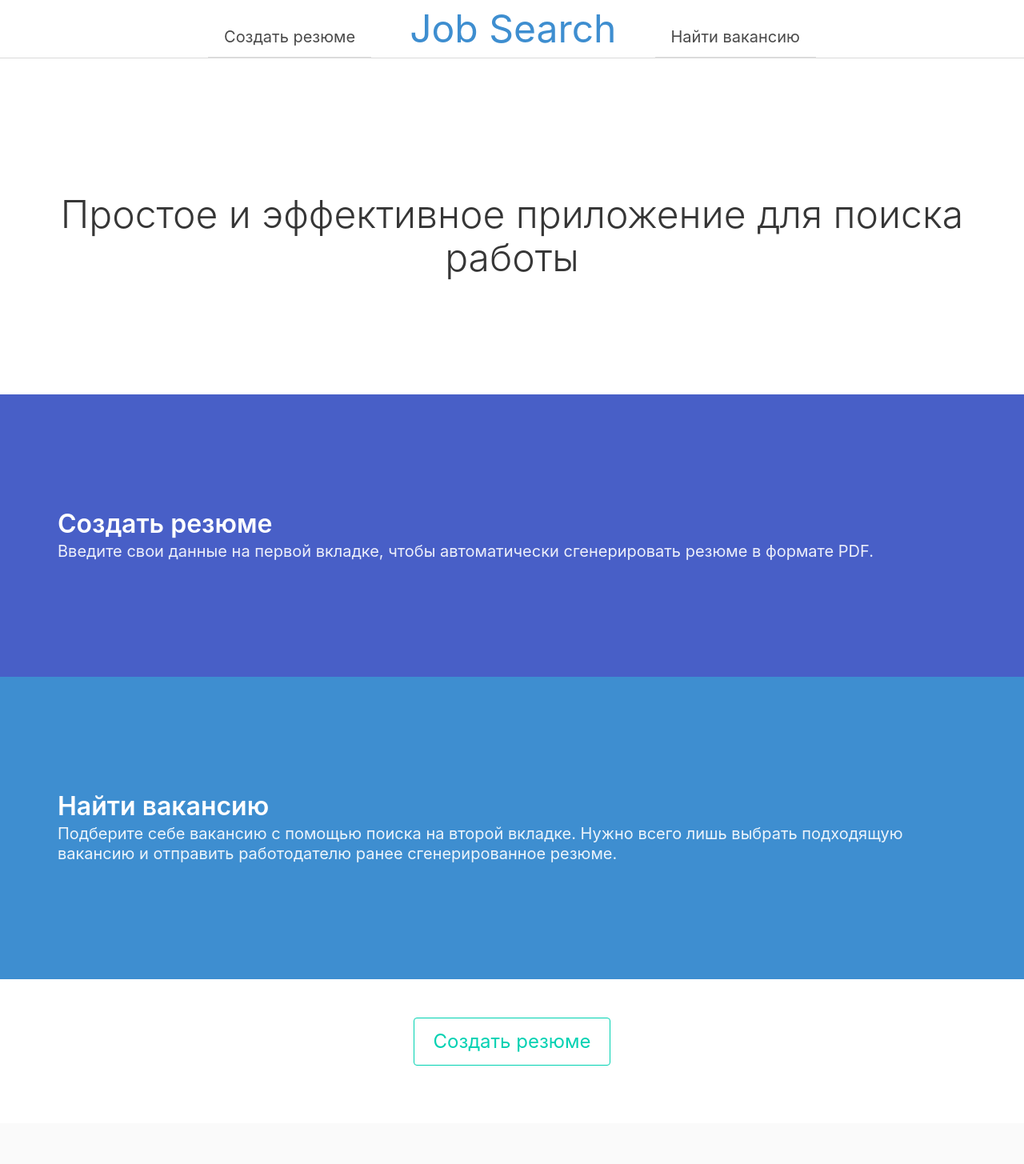
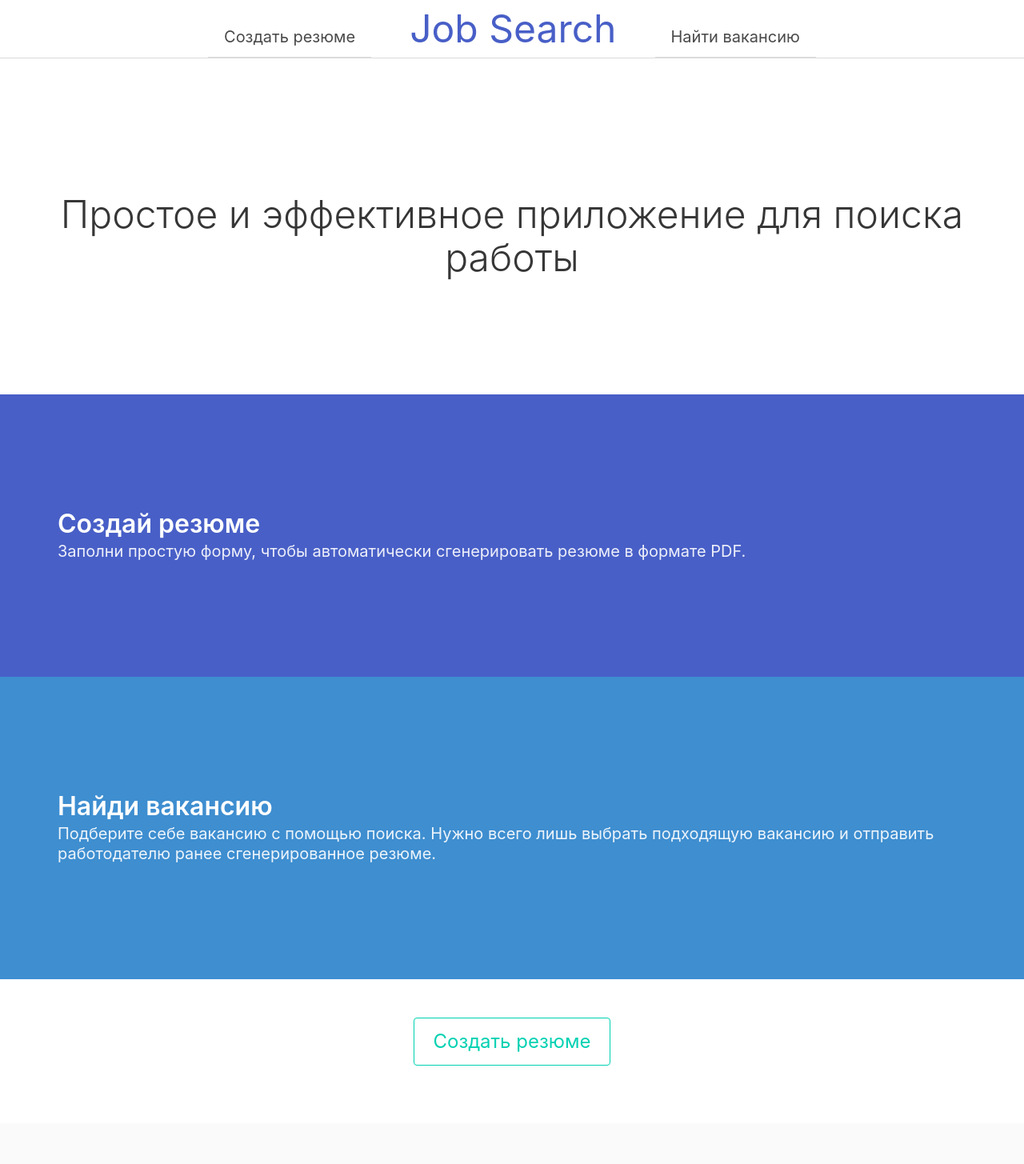
Before and after one commit to danyavol/job-search-app, a Vue app in the folder client/: page / in a window 1280 px wide. Shown: the top 1455 px of the page at 80% size. Built offline with nearby package versions, Linux system fonts and the light colour scheme.

Commit message:
Content update

```diff
--- a/client/src/components/Header.vue
+++ b/client/src/components/Header.vue
@@ -4,7 +4,7 @@
             <li :class="currentRoute == 'Resume' ? 'is-active' : ''">
                 <router-link to="/resume">Создать резюме</router-link>
             </li>
-            <li class="is-size-1 mx-6 has-text-info logo" @click="goHome">Job Search</li>
+            <li class="is-size-1 mx-6 has-text-link logo" @click="goHome">Job Search</li>
             <li :class="currentRoute == 'Job' ? 'is-active' : ''">
                 <router-link to="/job">Найти вакансию</router-link>
             </li>
--- a/client/src/pages/Home.vue
+++ b/client/src/pages/Home.vue
@@ -8,15 +8,15 @@
     </section>
     <section class="hero is-medium is-link">
         <div class="hero-body">
-            <p class="title">Создать резюме</p>
-            <p class="subtitle">Введите свои данные на первой вкладке, чтобы автоматически
+            <p class="title">Создай резюме</p>
+            <p class="subtitle">Заполни простую форму, чтобы автоматически
             сгенерировать резюме в формате PDF.</p>
         </div>
     </section>
     <section class="hero is-medium is-info">
         <div class="hero-body">
-            <p class="title">Найти вакансию</p>
-            <p class="subtitle">Подберите себе вакансию с помощью поиска на второй вкладке. Нужно всего лишь выбрать подходящую вакансию и отправить
+            <p class="title">Найди вакансию</p>
+            <p class="subtitle">Подберите себе вакансию с помощью поиска. Нужно всего лишь выбрать подходящую вакансию и отправить
             работодателю ранее сгенерированное резюме.</p>
         </div>
     </section>
```
